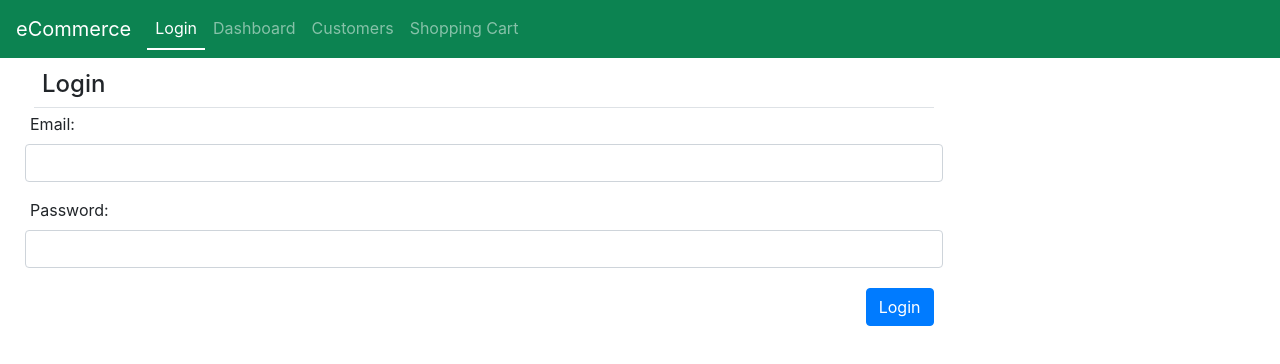
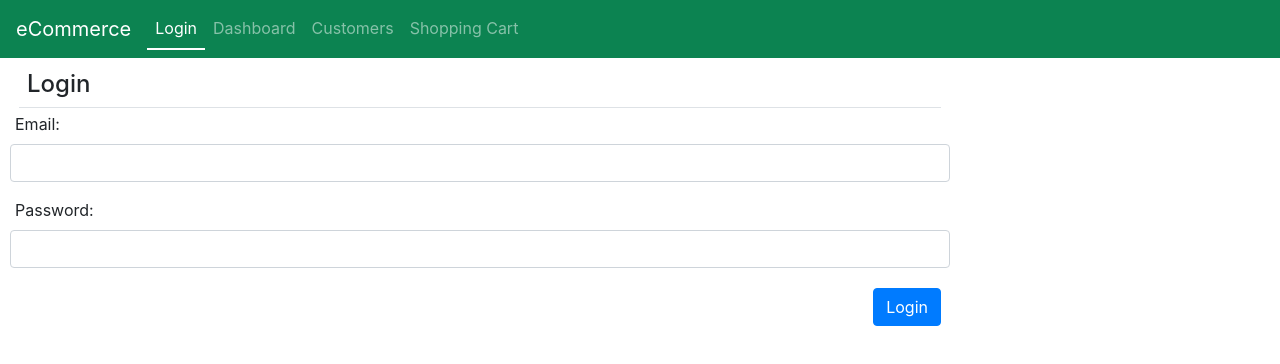
Before and after one commit to GhulamMustafaGM/client-side-app, a React (Create React App) app: page / in a window 1280 px wide. Shown: the top 364 px of the page. Built offline with nearby package versions, Linux system fonts and the light colour scheme.

Commit message:
updated App

```diff
--- a/src/App.jsx
+++ b/src/App.jsx
@@ -13,7 +13,6 @@ export default class App extends Component {
     return (
       <BrowserRouter>
         <NavBar />
-        <div className="container-fluid">
         <Switch>
           <Route path="/" exact component={Login} />
           <Route path="/dashboard" exact component={Dashboard} />
@@ -21,7 +20,6 @@ export default class App extends Component {
           <Route path="/cart" exact component={ShoppingCart} />
           <Route path="*" component={NoMatchPage} />
         </Switch>
-        </div>
       </BrowserRouter>
     );
   }
```
Lines whose indentation alone changed are shown as unchanged.
